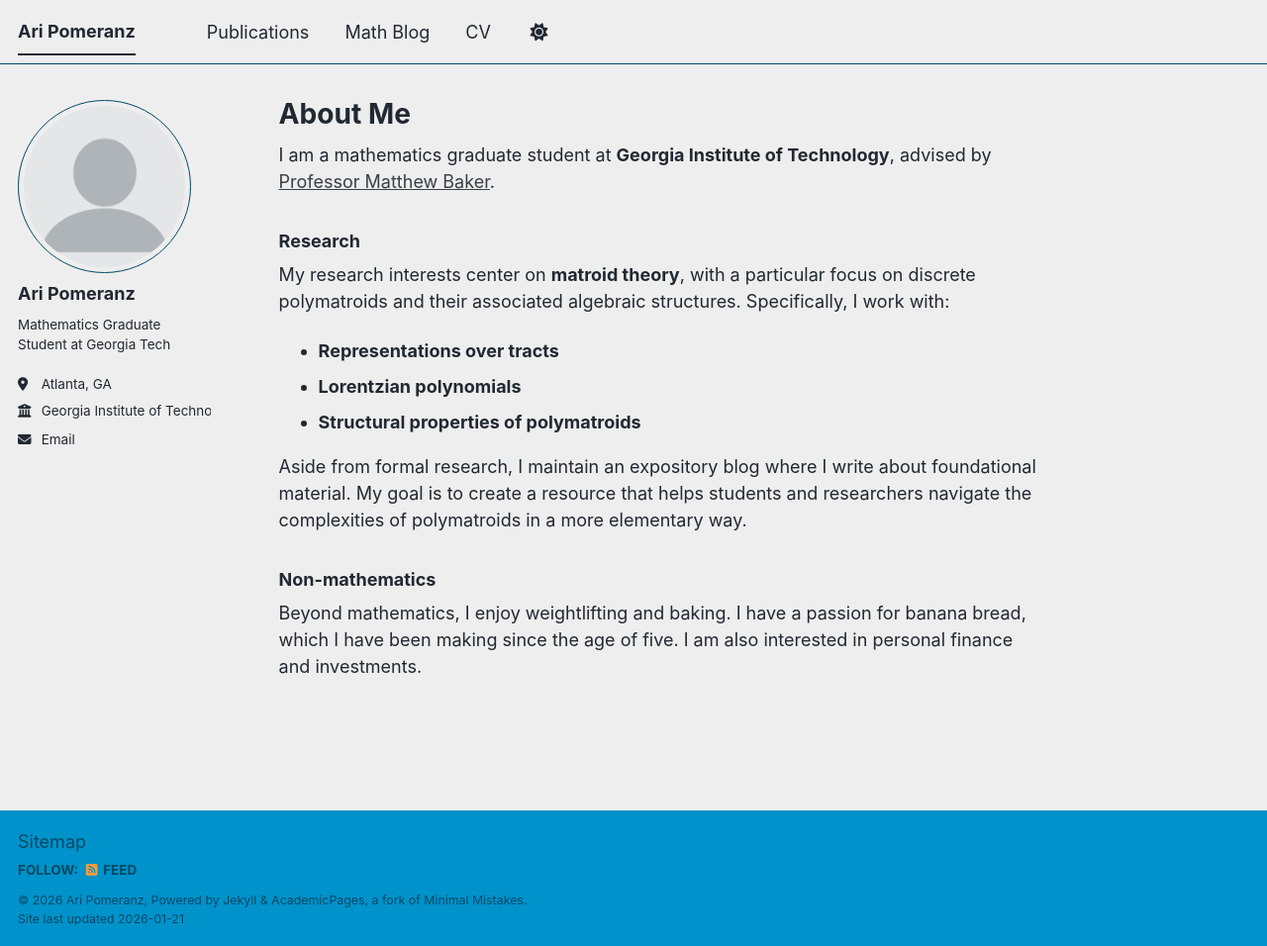
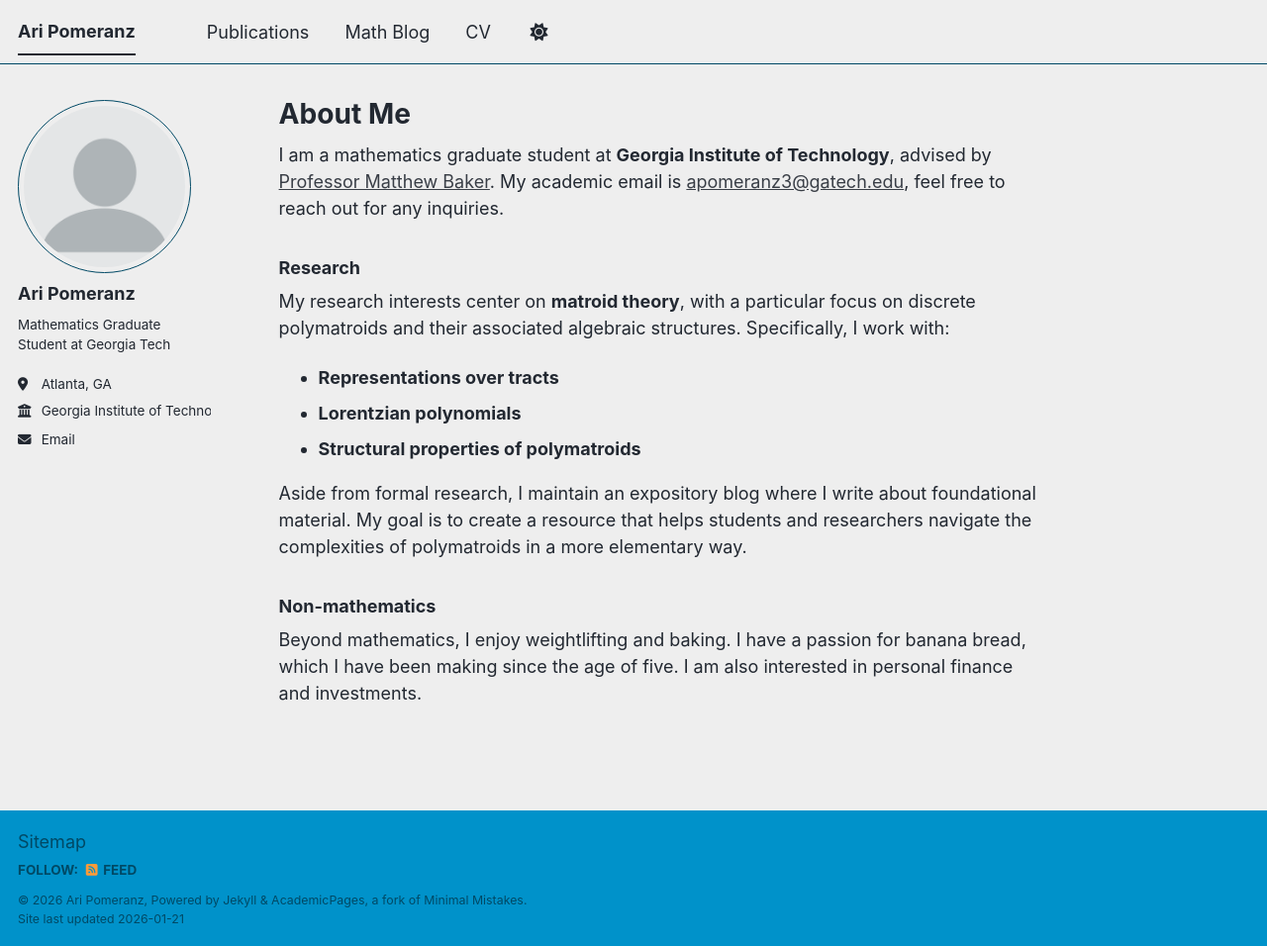
Before and after one commit to aripomeranz/aripomeranz, a Jekyll site: the page built from _pages/about.md, in a window 1280 px wide and 956 px high. Shown: the whole window at 99% size. Built offline with Jekyll 4.4.1, drawn with Linux system fonts in a browser that asks for light colours; a script bundle is joined from its source files by our own code; library files that are not in the unit come from our copies.

Commit message:
Update about.md

```diff
--- a/_pages/about.md
+++ b/_pages/about.md
@@ -9,7 +9,7 @@ redirect_from:
 ---
 
 
-I am a mathematics graduate student at **Georgia Institute of Technology**, advised by [Professor Matthew Baker](https://sites.google.com/view/mattbakermath/home/).
+I am a mathematics graduate student at **Georgia Institute of Technology**, advised by [Professor Matthew Baker](https://sites.google.com/view/mattbakermath/home/). My academic email is [apomeranz3@gatech.edu](mailto:apomeranz3@gatech.edu), feel free to reach out for any inquiries.
 
 ### Research
 My research interests center on **matroid theory**, with a particular focus on discrete polymatroids and their associated algebraic structures. Specifically, I work with:
```
